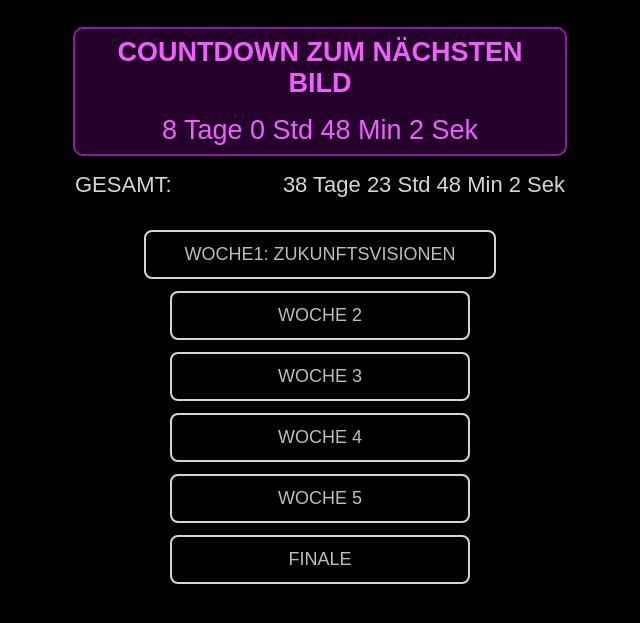
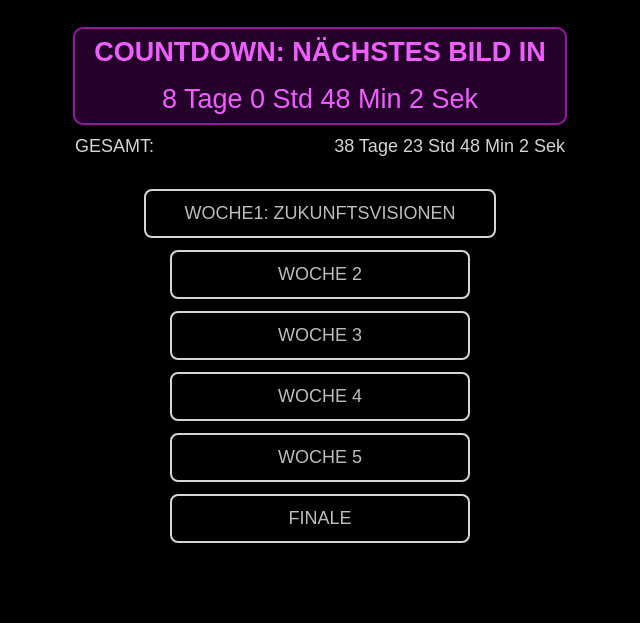
Before and after one commit to elsp02/MOTIVATIONSBOOSTER_MA, a plain HTML site: page index.html in a window 1280 px wide. Shown: the part 85-708 px from the top of the page, without its empty margins (320-960 px from the left). Drawn offline with Linux system fonts and the light colour scheme; a web font is replaced by a local one.

Commit message:
finale änderungen

```diff
--- a/index.html
+++ b/index.html
@@ -18,7 +18,7 @@
 
     <!-- Countdown 1 (besteht aus Label + Wert) -->
     <div class="countdown1-container">
-      <div class="font-large countdown-label">COUNTDOWN ZUM NÄCHSTEN BILD</div>
+      <div class="font-large countdown-label">COUNTDOWN: NÄCHSTES BILD IN</div>
       <div id="countdown1" class="font-mid"></div>
     </div>
 
--- a/style.css
+++ b/style.css
@@ -80,7 +80,7 @@ border: 2px solid #941aa2;
   align-items: center;
   width: 70%;
   gap: 0.5rem;
-  margin-top: 0.5rem;
+  margin-top: 0.2rem;
   margin-bottom: 2rem;
   /*background-color: aliceblue;*/
 }
--- a/theme.css
+++ b/theme.css
@@ -6,7 +6,7 @@
 .font-normal{
     font-family: 'SF Compact Display', sans-serif;
     font-weight: normal;
-    font-size: 16px; /* Skaliert mit der Breite des Viewports */
+    font-size: 12px; /* Skaliert mit der Breite des Viewports */
 }
 
 .font-bold{
@@ -38,7 +38,7 @@
 /* Setzt  minimale Schriftgröße von 16px, wenn  Viewport breiter als 600px */
 @media screen and (min-width: 500px) {
     .font-normal {
-        font-size: 18px;
+        font-size: 14px;
     }
     .font-bold {
         font-size: 37px;
@@ -58,7 +58,7 @@
 /* Setzt maximale Schriftgröße von 36px, wenn Viewport breiter als 1200px */
 @media screen and (min-width: 1000px) {
     .font-normal {
-        font-size: 22px;
+        font-size: 18px;
     }
     .font-bold {
         font-weight: bold;
```
